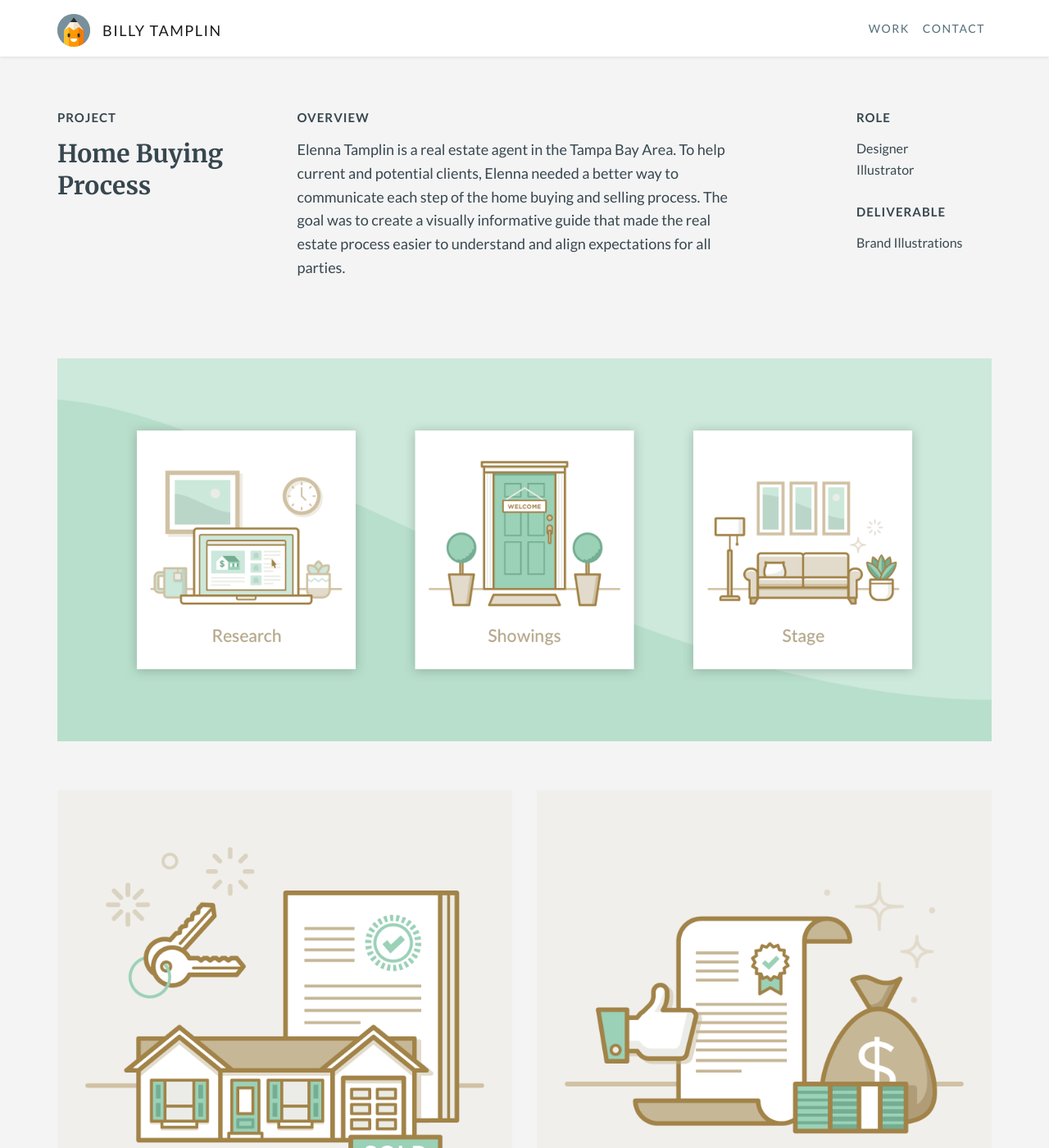
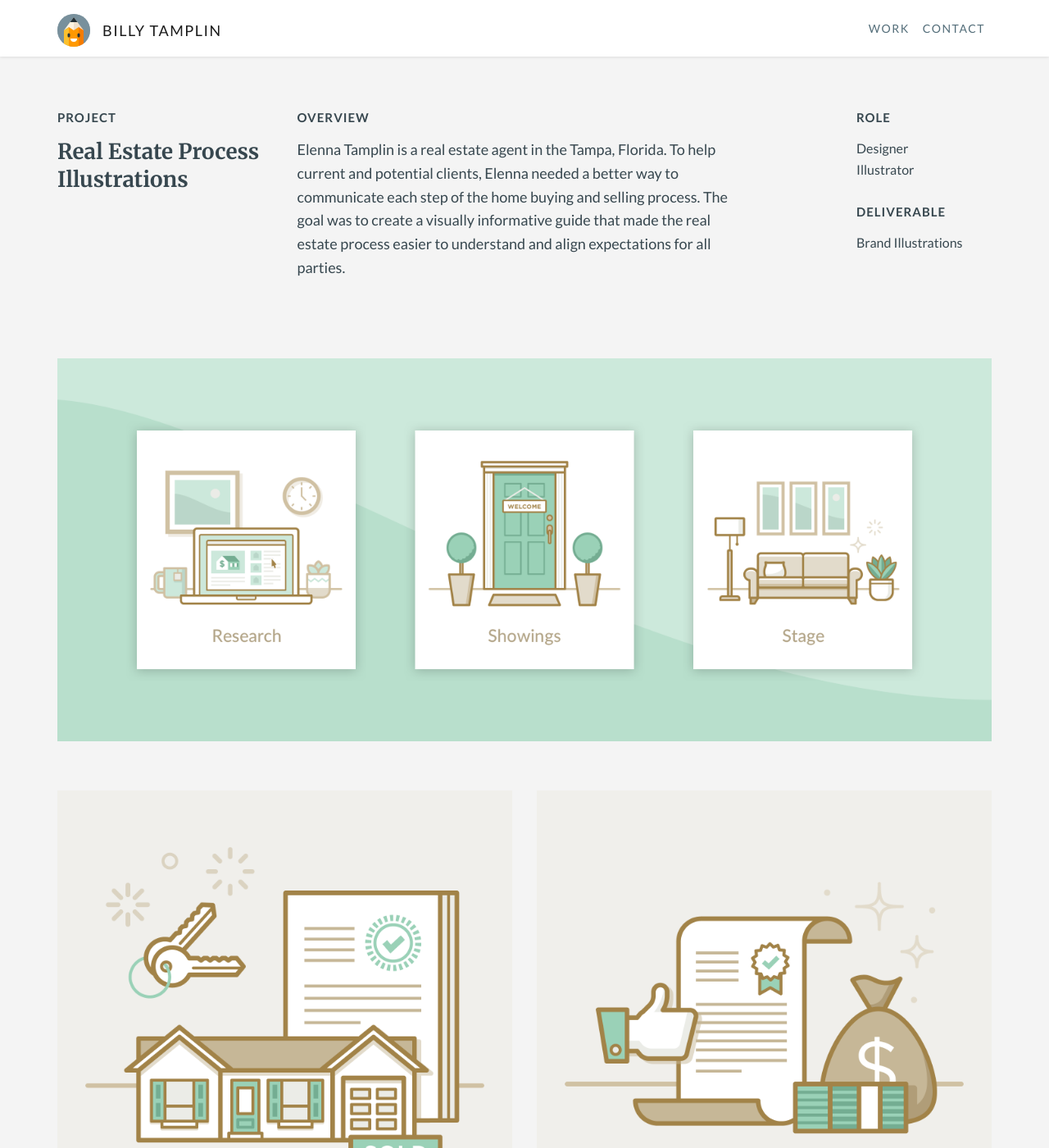
Before and after one commit to btamps/btamps.github.io, a Jekyll site: the page built from _posts/2016-04-01-home-buying-and-selling-process.markdown, in a window 1280 px wide and 1400 px high. Shown: the whole window at 82% size. Built offline with Jekyll 4.4.1, drawn with Linux system fonts in a browser that asks for light colours; nearby versions of some CDN libraries.

Commit message:
changed url and copy for real estate page

```diff
--- a/_posts/2016-04-01-real-estate.markdown
+++ b/_posts/2016-04-01-home-buying-and-selling-process.markdown
@@ -9,11 +9,11 @@ body-class: real-estate
   <div class="row">
     <div class="col-md-3 title">
       <h4>Project</h4>
-      <h1>Home Buying Process</h1>
+      <h1>Real Estate Process Illustrations</h1>
     </div>
     <div class="col-md-6 overview">
       <h4>Overview</h4>
-      <p>Elenna Tamplin is a real estate agent in the Tampa Bay Area. To help current and potential clients, Elenna needed a better way to communicate each step of the home buying and selling process. The goal was to create a visually informative guide that made the real estate process easier to understand and align expectations for all parties.</p>
+      <p>Elenna Tamplin is a real estate agent in the Tampa, Florida. To help current and potential clients, Elenna needed a better way to communicate each step of the home buying and selling process. The goal was to create a visually informative guide that made the real estate process easier to understand and align expectations for all parties.</p>
     </div>
     <div class="col-md-2 offset-md-1 role">
       <h4>Role</h4>
--- a/_sass/_detail-page.scss
+++ b/_sass/_detail-page.scss
@@ -4,7 +4,7 @@
   padding-bottom: 40px;
   margin-bottom: 0;
   h1 {
-    font-size: 30px;
+    font-size: 26px;
     line-height: 1.3;
   }
   h4 {
--- a/index.html
+++ b/index.html
@@ -13,11 +13,11 @@ layout: default
 <section id="home-grid" class="container">
   <div class="row">
     <div class="col-md">
-      <a class="thumbnail" href="/real-estate">
+      <a class="thumbnail" href="/home-buying-and-selling-process">
         <img src="/img/real-estate/morgage-door-thumb.png" alt="Real Estate Illustrations">
         <div class="info">
-          <p>Branding / Illustration</p>
-          <h2>Home Buying Process</h2>
+          <p>Branding</p>
+          <h2>Real Estate Process Illustrations</h2>
         </div>
       </a>
     </div>
```
